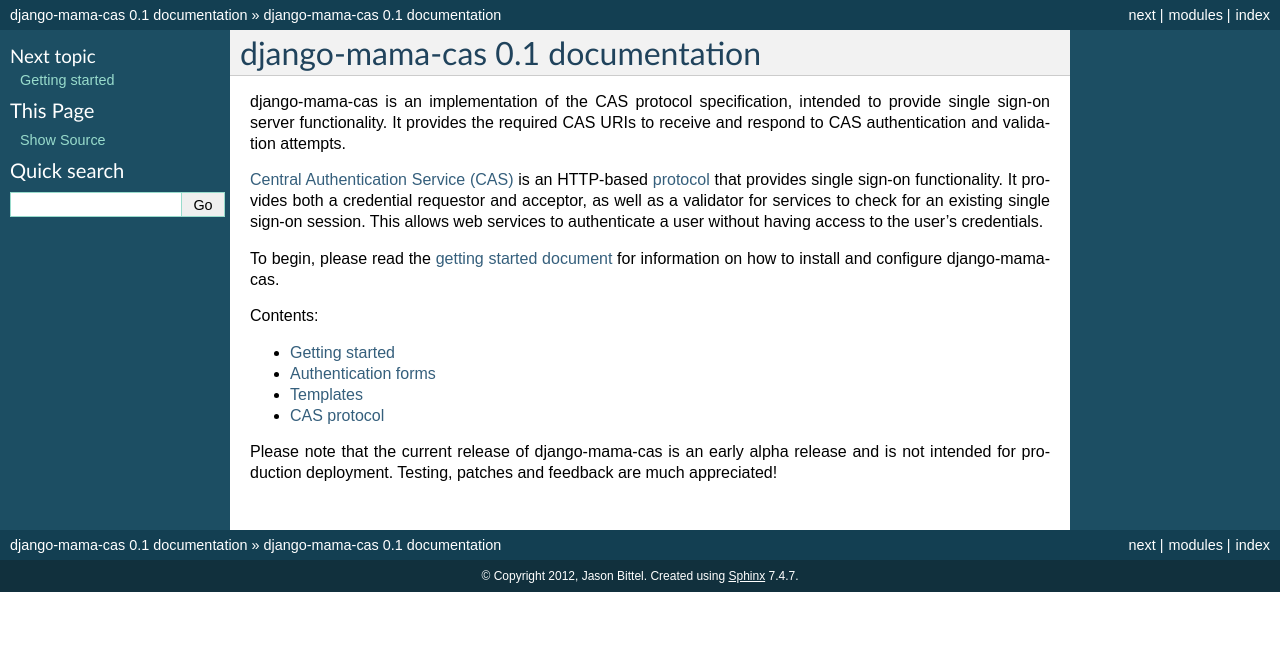
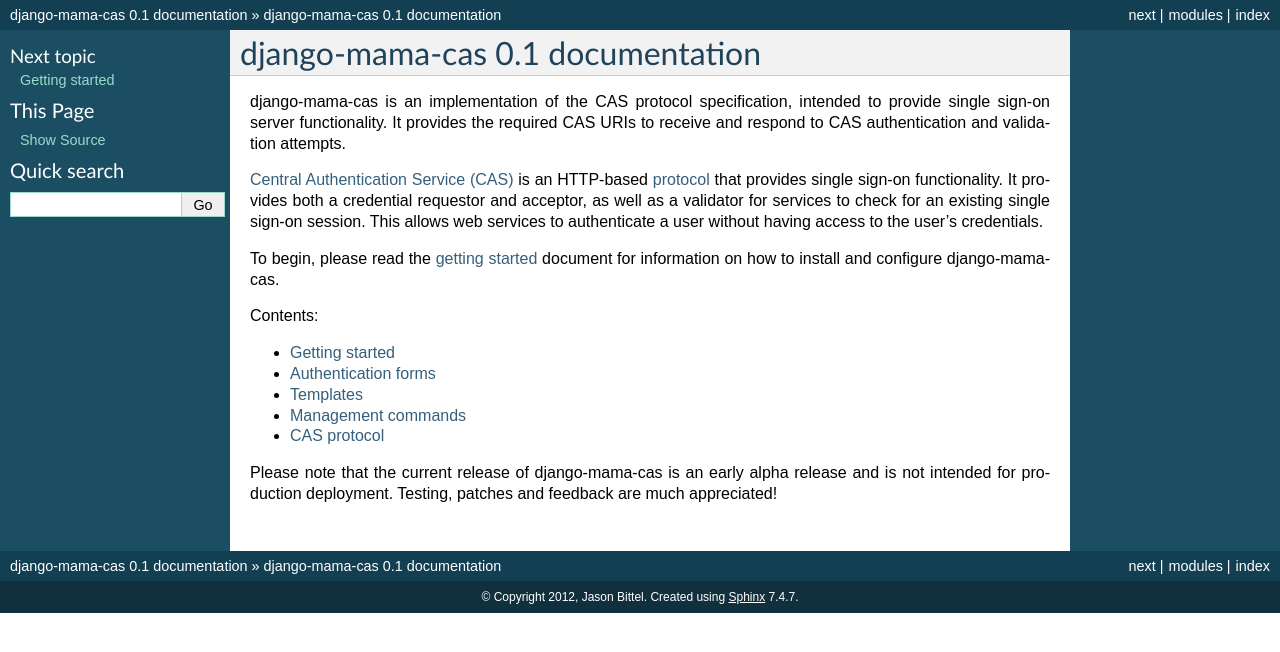
Before and after one commit to jbittel/django-mama-cas, a Sphinx documentation site: the page built from docs/index.rst, in a window 1280 px wide. Shown: the top 652 px of the page. Built offline with Sphinx 7.4.7, drawn with Linux system fonts in a browser that asks for light colours.

```diff
--- a/docs/index.rst
+++ b/docs/index.rst
@@ -19,7 +19,7 @@ acceptor, as well as a validator for services to check for an existing single
 sign-on session.  This allows web services to authenticate a user without
 having access to the user's credentials.
 
-To begin, please read the :ref:`getting started document <getting-started>`
+To begin, please read the :ref:`getting started <getting-started>` document
 for information on how to install and configure django-mama-cas.
 
 Contents:
@@ -30,6 +30,7 @@ Contents:
    getting-started
    forms
    templates
+   management-commands
    protocol
 
 Please note that the current release of django-mama-cas is an early alpha
--- a/docs/protocol.rst
+++ b/docs/protocol.rst
@@ -7,7 +7,7 @@ Protocol specification
 ----------------------
 
 The official CAS protocol specification can be found at
-<http://www.jasig.org/cas/protocol>. Currently django-mama-cas only supports
+http://www.jasig.org/cas/protocol. Currently django-mama-cas only supports
 the CAS 1.0 protocol, although 2.0 support is planned for the future.
 
 **Basic CAS 1.0 authentication process**
```
Also changed, not shown: docs/forms.rst (+24 -24 lines), docs/management-commands.rst (added, +25 -0 lines).
